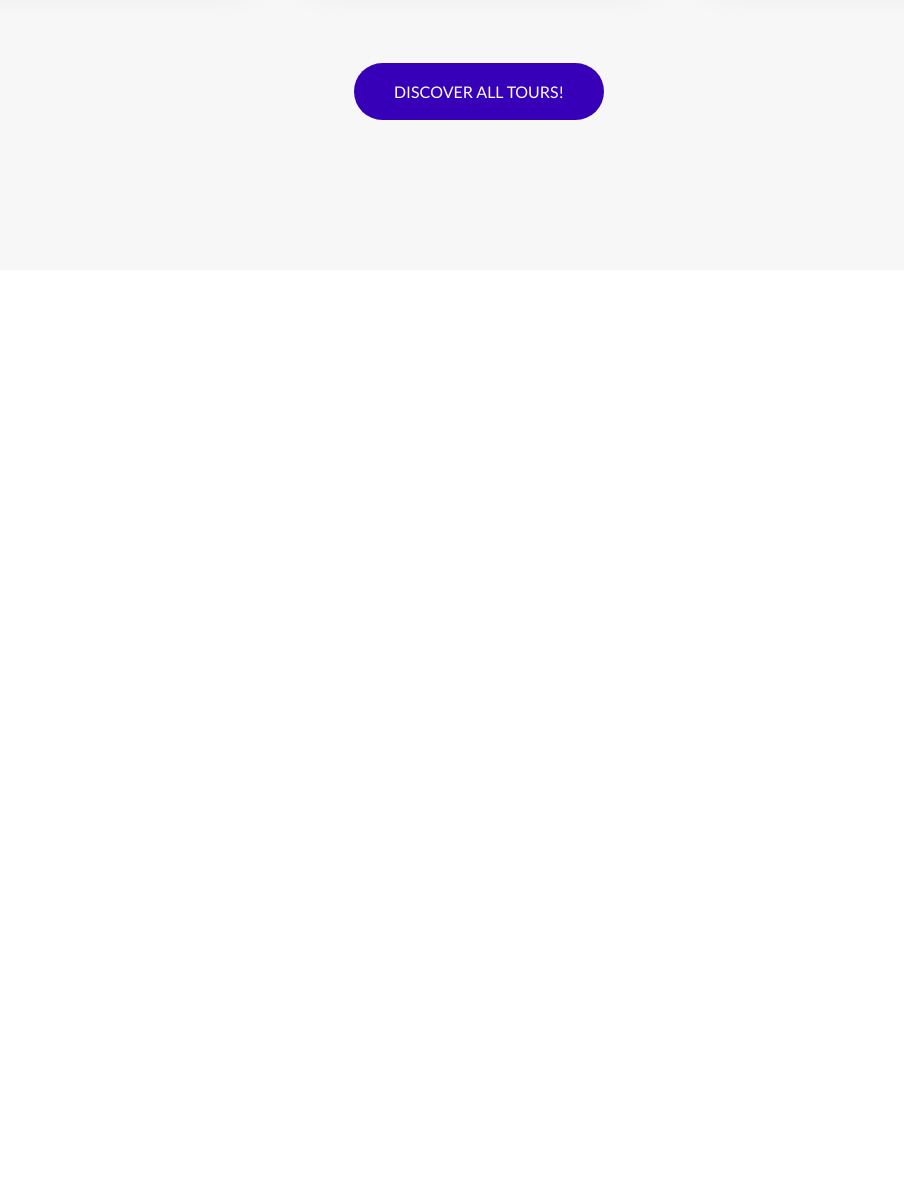
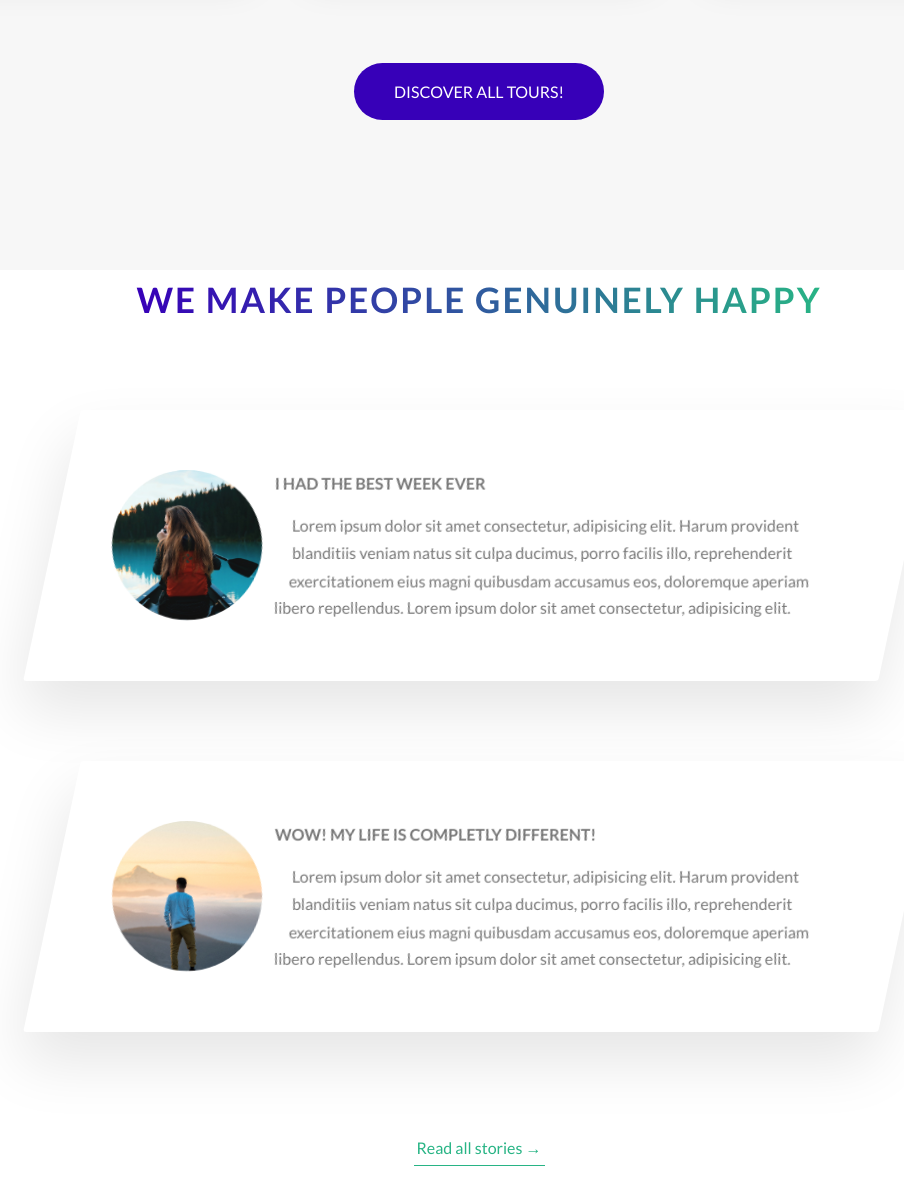
Before and after one commit to admir23/Outdoors, a website: page index.html in a window 1280 px wide. Shown: the part 2988-4182 px from the top of the page, without its empty margins (161-1065 px from the left). Before the commit the page ends 3288 px from the top, so only its background shows below. Drawn offline with Linux system fonts and the light colour scheme.

Commit message:
building the story section part 1

```diff
--- a/index.html
+++ b/index.html
@@ -191,6 +191,46 @@
          <a href="#" class="btn btn--green">Discover all tours!</a>
         </div>
       </section>
+      <section class="stories">
+        <div class="u-center-text u-margin-bottom-big">
+          <h2 class="heading-secondary">
+            We make people genuinely happy
+          </h2>
+        </div>
+        <div class="row">
+          <div class="story">
+            <figure class="story__shape">
+              <img src="img/nat-8.jpg" alt="Person on a tour" class="story__img">
+              <figcaption class="story__caption">
+                Mary Smith
+              </figcaption>
+            </figure>
+            <div class="story__text">
+              <h3 class="heading-tertiary u-margin-bottom-small">I had the best week ever</h3>
+              <p>Lorem ipsum dolor sit amet consectetur, adipisicing elit. Harum provident blanditiis veniam natus sit culpa ducimus, porro facilis illo, reprehenderit exercitationem eius magni quibusdam accusamus eos, doloremque aperiam libero repellendus.
+              Lorem ipsum dolor sit amet consectetur, adipisicing elit.</p>
+            </div>
+          </div>
+        </div>
+        <div class="row">
+          <div class="story">
+            <figure class="story__shape">
+              <img src="img/nat-9.jpg" alt="Person on a tour" class="story__img">
+              <figcaption class="story__caption">
+                Jack Wilson
+              </figcaption>
+            </figure>
+            <div class="story__text">
+              <h3 class="heading-tertiary u-margin-bottom-small">Wow! My life is completly different!</h3>
+              <p>Lorem ipsum dolor sit amet consectetur, adipisicing elit. Harum provident blanditiis veniam natus sit culpa ducimus, porro facilis illo, reprehenderit exercitationem eius magni quibusdam accusamus eos, doloremque aperiam libero repellendus.
+              Lorem ipsum dolor sit amet consectetur, adipisicing elit.</p>
+            </div>
+          </div>
+        </div>
+        <div class="u-center-text u-margin-top-huge">
+          <a href="#" class="btn-text">Read all stories &rarr;</a>
+        </div>
+      </section>
     </main>
     <!-- <section class="grid-test">
       <div class="row">
--- /dev/null
+++ b/sass/components/_story.scss
@@ -0,0 +1,62 @@
+.story {
+  width: 75%;
+  margin: 0 auto;
+  box-shadow:  0 3rem 6rem rgba($color-black, .1);
+  background-color: $color-white;
+  border-radius: 3px;
+  padding: 6rem;
+  padding-left: 9rem;
+  font-size: $default-font-size;
+  transform: skewX(-12deg);
+
+  & > * {
+    transform: skewX(12deg);
+  }
+
+  &__shape {
+    width: 15rem;
+    height: 15rem;
+    float: left;
+    -webkit-shape-outside: circle(50% at 50% 50%);
+    shape-outside: circle(50% at 50% 50%);
+    -webkit-clip-path: circle(50% at 50% 50%);
+    clip-path: circle(50% at 50% 50%);
+    transform: translateX(-3rem) skewX(12deg);;
+    position: relative;
+   }
+
+  &__img {
+    height: 100%;
+    transform: translateX(-4rem) scale(1.4);
+    backface-visibility: hidden;
+    transition: all .5s;
+  }
+
+  &__text {
+    transform: skewX(12deg);
+  }
+
+  &__caption {
+    position: absolute;
+    top: 50%;
+    left: 50%;
+    transform: translate(-50%, 20%);
+    color: $color-white;
+    text-transform: uppercase;
+    font-size: 1.7rem;
+    text-align: center;
+    opacity: 0;
+    transition: all .5s;
+    backface-visibility: hidden;
+  }
+
+  &:hover &__caption {
+    opacity: 1;
+    transform: translate(-50%, -50%);;
+  }
+
+  &:hover &__img {
+    transform: translateX(-4rem) scale(1);
+    filter: blur(3px) brightness(80%);
+  }
+}
--- a/sass/main.scss
+++ b/sass/main.scss
@@ -12,6 +12,7 @@
 @import "components/card";
 @import "components/button";
 @import "components/feature-box";
+@import "components/story";
 
 @import "layout/grid";
 @import "layout/header";
--- a/sass/pages/_home.scss
+++ b/sass/pages/_home.scss
@@ -25,3 +25,8 @@
   padding: 25rem 0 15rem 0;
   margin-top: -10rem;
 }
+
+.section-stories {
+  padding: 15rem 0;
+  background-color: $color-grey-light-1;
+}
```
Also changed, not shown: css/style.css.
